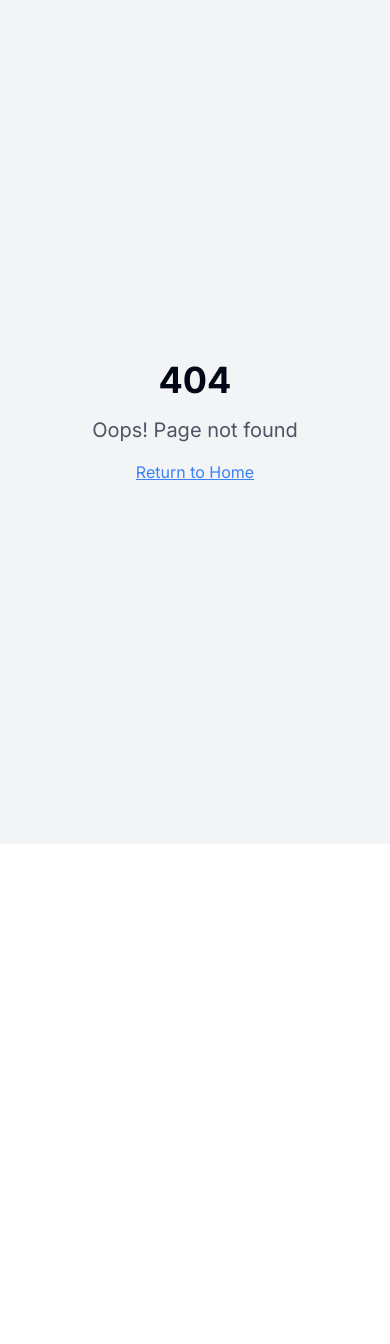
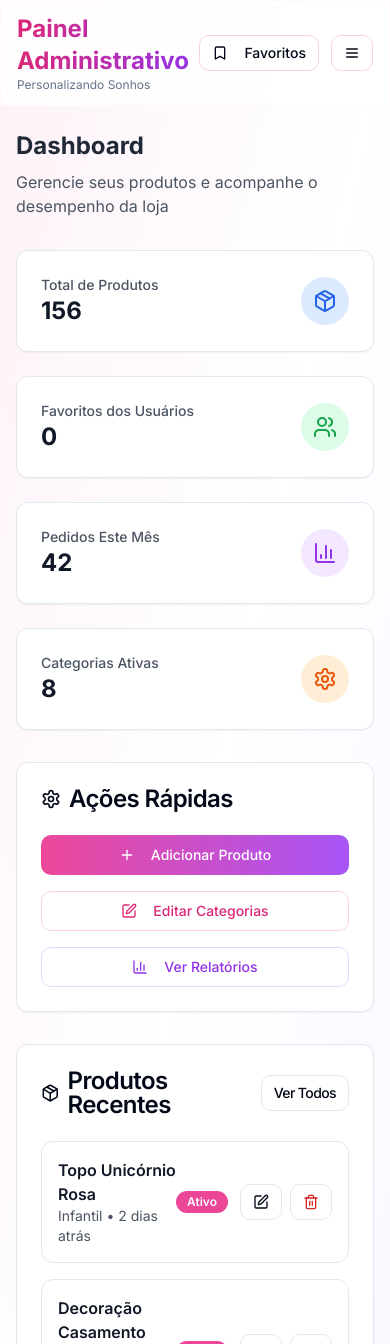
Before and after one commit to jpscriacoes/jps-criacoes, a React (Vite) app: page /admin in a window 390 px wide. Before the commit this address had no page. Shown: the top 1344 px of the page. Before the commit the page ends 844 px from the top, so only its background shows below. Built offline with nearby package versions, Linux system fonts and the light colour scheme.

Commit message:
feat: Implement responsive navigation and admin page
Adds navigation links to the header, including a mobile-friendly menu. Creates a basic admin page.

```diff
--- a/src/App.tsx
+++ b/src/App.tsx
@@ -7,6 +7,7 @@ import { BrowserRouter, Routes, Route } from "react-router-dom";
 import Index from "./pages/Index";
 import Catalog from "./pages/Catalog";
 import Favorites from "./pages/Favorites";
+import Admin from "./pages/Admin";
 import NotFound from "./pages/NotFound";
 
 const queryClient = new QueryClient();
@@ -21,6 +22,7 @@ const App = () => (
           <Route path="/" element={<Index />} />
           <Route path="/catalog" element={<Catalog />} />
           <Route path="/favorites" element={<Favorites />} />
+          <Route path="/admin" element={<Admin />} />
           {/* ADD ALL CUSTOM ROUTES ABOVE THE CATCH-ALL "*" ROUTE */}
           <Route path="*" element={<NotFound />} />
         </Routes>
--- a/src/components/Header.tsx
+++ b/src/components/Header.tsx
@@ -1,6 +1,8 @@
 
-import { Bookmark } from "lucide-react";
+import { Bookmark, Menu, X } from "lucide-react";
 import { Button } from "@/components/ui/button";
+import { useState } from "react";
+import { Link, useLocation } from "react-router-dom";
 
 interface HeaderProps {
   title: string;
@@ -10,6 +12,20 @@ interface HeaderProps {
 }
 
 const Header = ({ title, showFavorites = false, onFavoritesClick, favoriteCount = 0 }: HeaderProps) => {
+  const [isMobileMenuOpen, setIsMobileMenuOpen] = useState(false);
+  const location = useLocation();
+
+  const navigationItems = [
+    { name: 'Início', path: '/' },
+    { name: 'Catálogo', path: '/catalog' },
+    { name: 'Favoritos', path: '/favorites' },
+    { name: 'Admin', path: '/admin' }
+  ];
+
+  const isActivePath = (path: string) => {
+    return location.pathname === path;
+  };
+
   return (
     <header className="sticky top-0 z-50 glass-effect border-b border-pink-100/30 px-4 py-3">
       <div className="flex items-center justify-between max-w-7xl mx-auto">
@@ -20,6 +36,24 @@ const Header = ({ title, showFavorites = false, onFavoritesClick, favoriteCount
           <p className="text-xs text-muted-foreground">Personalizando Sonhos</p>
         </div>
 
+        {/* Desktop Navigation */}
+        <nav className="hidden md:flex items-center space-x-6">
+          {navigationItems.map((item) => (
+            <Link
+              key={item.name}
+              to={item.path}
+              className={`text-sm font-medium transition-colors hover:text-pink-600 ${
+                isActivePath(item.path)
+                  ? 'text-pink-600 border-b-2 border-pink-600 pb-1'
+                  : 'text-gray-600'
+              }`}
+            >
+              {item.name}
+            </Link>
+          ))}
+        </nav>
+
+        <div className="flex items-center space-x-3">
           {showFavorites && (
             <Button
               variant="outline"
@@ -36,7 +70,40 @@ const Header = ({ title, showFavorites = false, onFavoritesClick, favoriteCount
               )}
             </Button>
           )}
+
+          {/* Mobile Menu Button */}
+          <Button
+            variant="outline"
+            size="sm"
+            className="md:hidden bg-white/50 border-pink-200"
+            onClick={() => setIsMobileMenuOpen(!isMobileMenuOpen)}
+          >
+            {isMobileMenuOpen ? <X className="w-4 h-4" /> : <Menu className="w-4 h-4" />}
+          </Button>
         </div>
+      </div>
+
+      {/* Mobile Navigation */}
+      {isMobileMenuOpen && (
+        <div className="md:hidden mt-4 pb-4 border-t border-pink-100/30">
+          <nav className="flex flex-col space-y-2 mt-4">
+            {navigationItems.map((item) => (
+              <Link
+                key={item.name}
+                to={item.path}
+                className={`block px-4 py-2 text-sm font-medium rounded-md transition-colors ${
+                  isActivePath(item.path)
+                    ? 'bg-pink-100 text-pink-700'
+                    : 'text-gray-600 hover:bg-pink-50 hover:text-pink-600'
+                }`}
+                onClick={() => setIsMobileMenuOpen(false)}
+              >
+                {item.name}
+              </Link>
+            ))}
+          </nav>
+        </div>
+      )}
     </header>
   );
 };
--- /dev/null
+++ b/src/pages/Admin.tsx
@@ -0,0 +1,162 @@
+
+import { useState } from 'react';
+import Header from '@/components/Header';
+import { Card, CardContent, CardHeader, CardTitle } from '@/components/ui/card';
+import { Button } from '@/components/ui/button';
+import { Badge } from '@/components/ui/badge';
+import { useNavigate } from 'react-router-dom';
+import { Package, Users, BarChart3, Settings, Plus, Edit, Trash2 } from 'lucide-react';
+
+const Admin = () => {
+  const navigate = useNavigate();
+  const [favorites, setFavorites] = useState<string[]>(
+    JSON.parse(localStorage.getItem('cake-toppers-favorites') || '[]')
+  );
+
+  const handleFavoritesClick = () => {
+    navigate('/favorites');
+  };
+
+  const stats = [
+    {
+      title: 'Total de Produtos',
+      value: '156',
+      icon: Package,
+      color: 'text-blue-600',
+      bgColor: 'bg-blue-100'
+    },
+    {
+      title: 'Favoritos dos Usuários',
+      value: favorites.length.toString(),
+      icon: Users,
+      color: 'text-green-600',
+      bgColor: 'bg-green-100'
+    },
+    {
+      title: 'Pedidos Este Mês',
+      value: '42',
+      icon: BarChart3,
+      color: 'text-purple-600',
+      bgColor: 'bg-purple-100'
+    },
+    {
+      title: 'Categorias Ativas',
+      value: '8',
+      icon: Settings,
+      color: 'text-orange-600',
+      bgColor: 'bg-orange-100'
+    }
+  ];
+
+  const recentProducts = [
+    { id: 1, name: 'Topo Unicórnio Rosa', category: 'Infantil', status: 'Ativo', created: '2 dias atrás' },
+    { id: 2, name: 'Decoração Casamento Elegante', category: 'Casamento', status: 'Ativo', created: '3 dias atrás' },
+    { id: 3, name: 'Topo Aniversário Tropical', category: 'Aniversário', status: 'Inativo', created: '5 dias atrás' },
+    { id: 4, name: 'Kit Festa Superhéis', category: 'Infantil', status: 'Ativo', created: '1 semana atrás' }
+  ];
+
+  return (
+    <div className="min-h-screen bg-gradient-to-br from-pink-50 via-white to-purple-50">
+      <Header
+        title="Painel Administrativo"
+        showFavorites
+        onFavoritesClick={handleFavoritesClick}
+        favoriteCount={favorites.length}
+      />
+
+      <main className="max-w-7xl mx-auto px-4 py-6">
+        <div className="mb-8">
+          <h2 className="text-2xl font-bold text-gray-800 mb-2">Dashboard</h2>
+          <p className="text-gray-600">Gerencie seus produtos e acompanhe o desempenho da loja</p>
+        </div>
+
+        {/* Stats Cards */}
+        <div className="grid grid-cols-1 md:grid-cols-2 lg:grid-cols-4 gap-6 mb-8">
+          {stats.map((stat, index) => (
+            <Card key={index} className="hover:shadow-lg transition-shadow">
+              <CardContent className="p-6">
+                <div className="flex items-center justify-between">
+                  <div>
+                    <p className="text-sm font-medium text-gray-600">{stat.title}</p>
+                    <p className="text-2xl font-bold text-gray-900">{stat.value}</p>
+                  </div>
+                  <div className={`p-3 rounded-full ${stat.bgColor}`}>
+                    <stat.icon className={`w-6 h-6 ${stat.color}`} />
+                  </div>
+                </div>
+              </CardContent>
+            </Card>
+          ))}
+        </div>
+
+        {/* Quick Actions */}
+        <Card className="mb-8">
+          <CardHeader>
+            <CardTitle className="flex items-center gap-2">
+              <Settings className="w-5 h-5" />
+              Ações Rápidas
+            </CardTitle>
+          </CardHeader>
+          <CardContent>
+            <div className="grid grid-cols-1 md:grid-cols-3 gap-4">
+              <Button className="bg-gradient-to-r from-pink-500 to-purple-500 text-white hover:from-pink-600 hover:to-purple-600">
+                <Plus className="w-4 h-4 mr-2" />
+                Adicionar Produto
+              </Button>
+              <Button variant="outline" className="border-pink-200 text-pink-600 hover:bg-pink-50">
+                <Edit className="w-4 h-4 mr-2" />
+                Editar Categorias
+              </Button>
+              <Button variant="outline" className="border-purple-200 text-purple-600 hover:bg-purple-50">
+                <BarChart3 className="w-4 h-4 mr-2" />
+                Ver Relatórios
+              </Button>
+            </div>
+          </CardContent>
+        </Card>
+
+        {/* Recent Products */}
+        <Card>
+          <CardHeader>
+            <CardTitle className="flex items-center justify-between">
+              <span className="flex items-center gap-2">
+                <Package className="w-5 h-5" />
+                Produtos Recentes
+              </span>
+              <Button variant="outline" size="sm">
+                Ver Todos
+              </Button>
+            </CardTitle>
+          </CardHeader>
+          <CardContent>
+            <div className="space-y-4">
+              {recentProducts.map((product) => (
+                <div key={product.id} className="flex items-center justify-between p-4 border rounded-lg hover:bg-gray-50 transition-colors">
+                  <div className="flex-1">
+                    <h4 className="font-semibold text-gray-900">{product.name}</h4>
+                    <p className="text-sm text-gray-600">{product.category} • {product.created}</p>
+                  </div>
+                  <div className="flex items-center gap-3">
+                    <Badge variant={product.status === 'Ativo' ? 'default' : 'secondary'}>
+                      {product.status}
+                    </Badge>
+                    <div className="flex gap-2">
+                      <Button variant="outline" size="sm">
+                        <Edit className="w-4 h-4" />
+                      </Button>
+                      <Button variant="outline" size="sm" className="text-red-600 hover:bg-red-50">
+                        <Trash2 className="w-4 h-4" />
+                      </Button>
+                    </div>
+                  </div>
+                </div>
+              ))}
+            </div>
+          </CardContent>
+        </Card>
+      </main>
+    </div>
+  );
+};
+
+export default Admin;
```
Lines whose indentation alone changed are shown as unchanged.
